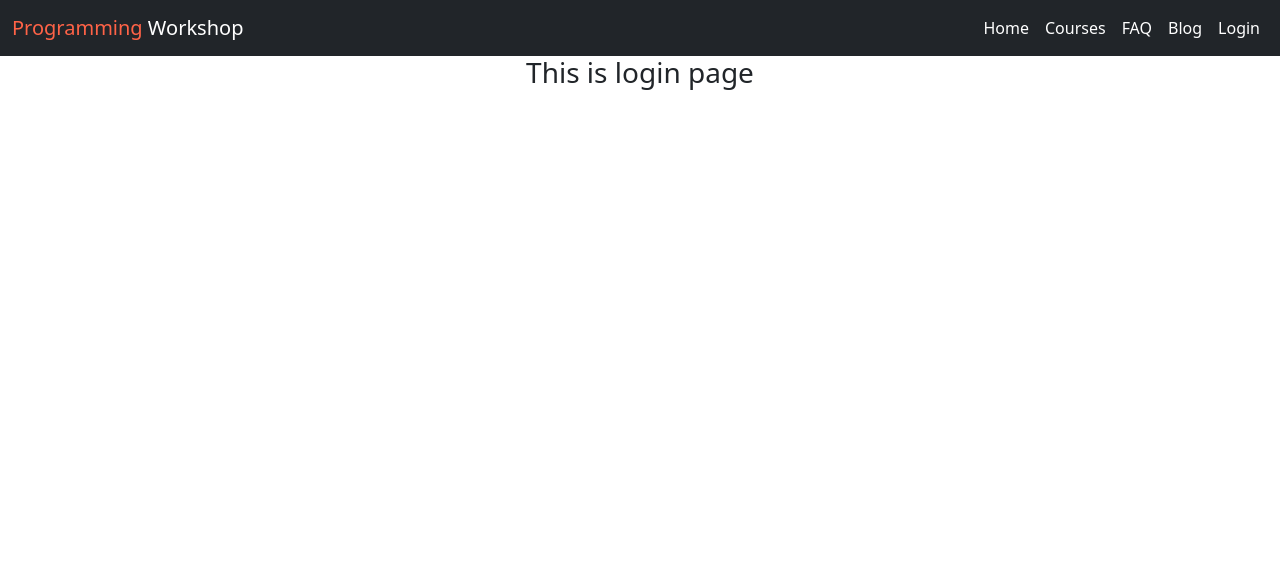
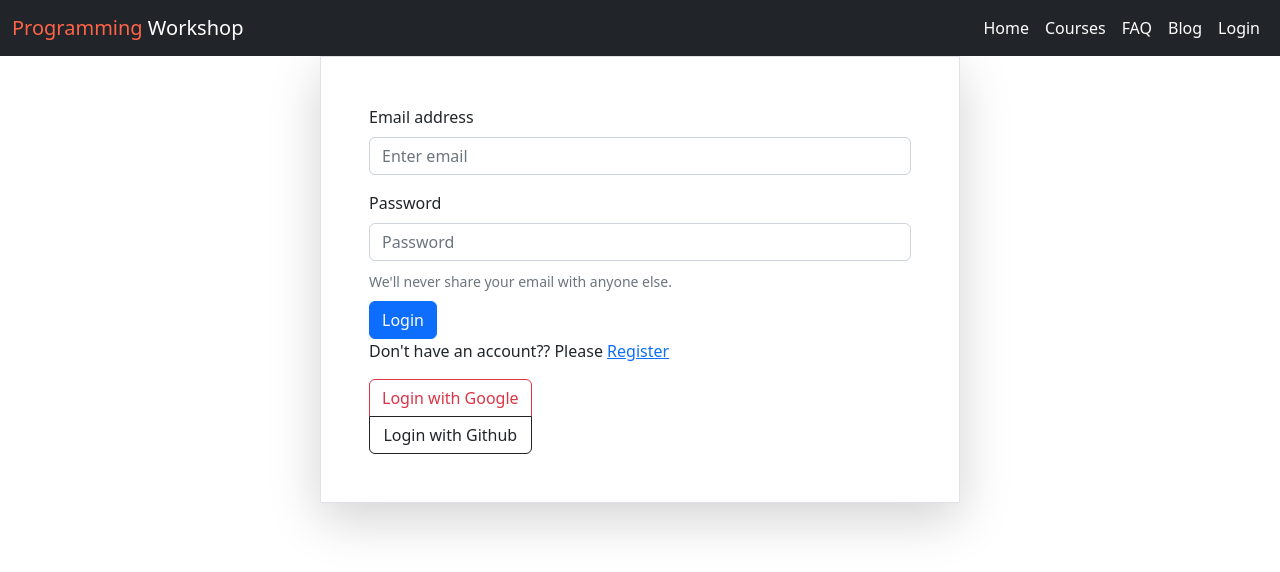
Before and after one commit to mdsultanmahmud/programming-workshop-clients, a React (Create React App) app: page /login in a window 1280 px wide. Shown: the top 572 px of the page. Built offline with nearby package versions, Linux system fonts and the light colour scheme.

Commit message:
design login page

```diff
--- a/src/App.js
+++ b/src/App.js
@@ -43,7 +43,7 @@ function App() {
       }
   ])
   return (
-    <div className="App">
+    <div>
     <RouterProvider router={router}></RouterProvider>
     </div>
   );
--- a/src/components/Login/Login.js
+++ b/src/components/Login/Login.js
@@ -1,11 +1,37 @@
 import React from 'react';
-
+import Button from 'react-bootstrap/Button';
+import Form from 'react-bootstrap/Form';
+import { Link } from 'react-router-dom'
+import ButtonGroup from 'react-bootstrap/ButtonGroup';
 const Login = () => {
     return (
-        <div>
-            <h3>This is login page</h3>
-        </div>
+        <>
+            <Form className='w-50 mx-auto shadow-lg p-5 border'>
+                <Form.Group className="mb-3" controlId="formBasicEmail">
+                    <Form.Label>Email address</Form.Label>
+                    <Form.Control type="email" placeholder="Enter email" />
+                </Form.Group>
+                <Form.Group className="mb-2" controlId="formBasicPassword">
+                    <Form.Label>Password</Form.Label>
+                    <Form.Control type="password" placeholder="Password" />
+                </Form.Group>
+                <Form.Text className="text-muted">
+                    We'll never share your email with anyone else.
+                </Form.Text>
+                <br />
+                <Button className='mt-2' variant="primary" type="submit">
+                    Login
+                </Button>
+                <p>Don't have an account?? Please <Link to='/register'>Register</Link></p>
+                <ButtonGroup vertical>
+                    <Button  variant="outline-danger">Login with Google</Button>
+                    <Button  variant="outline-dark">Login with Github</Button>
+                </ButtonGroup>
+            </Form>
+
+        </>
+
     );
-};
+}
 
 export default Login;
```
